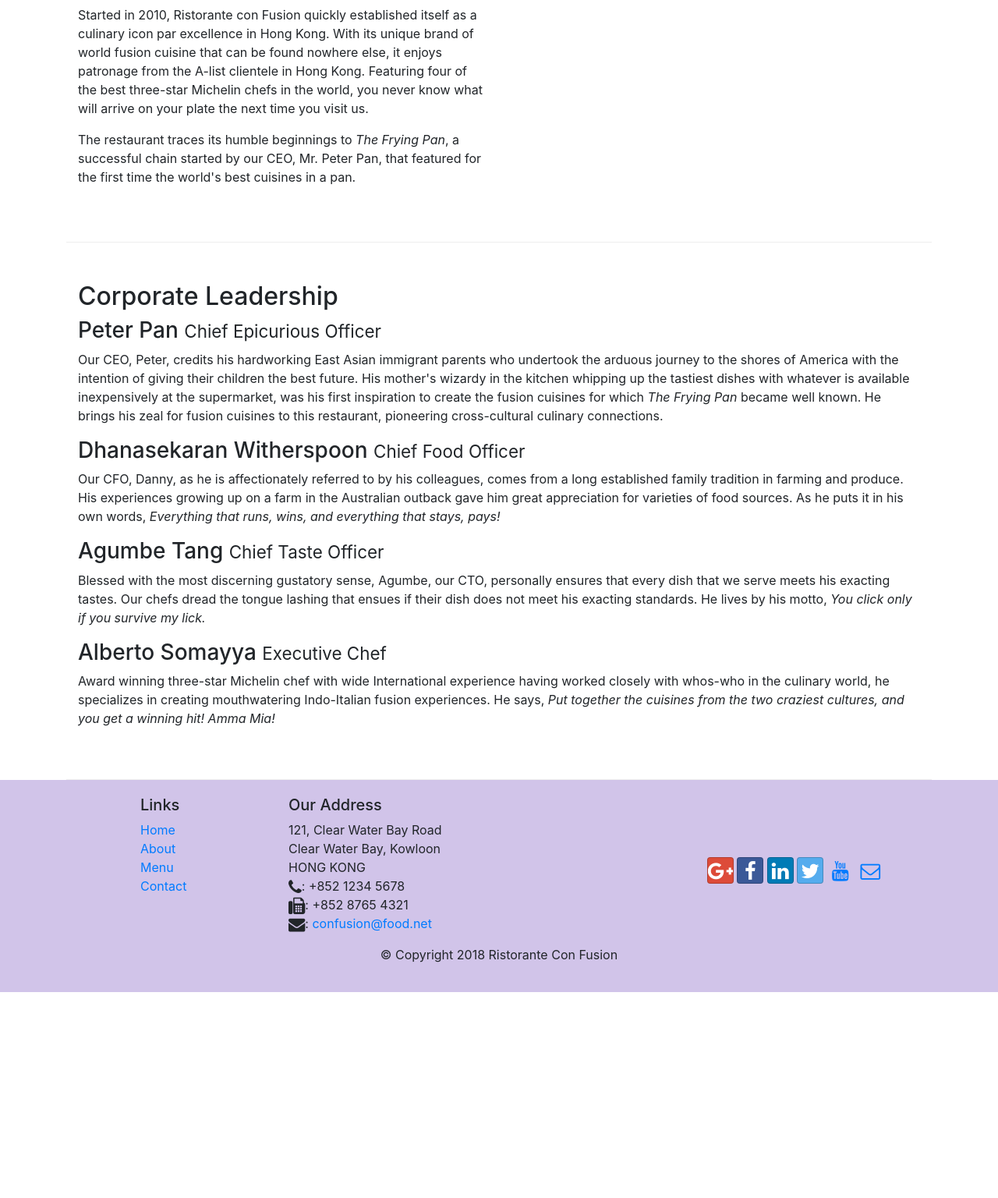
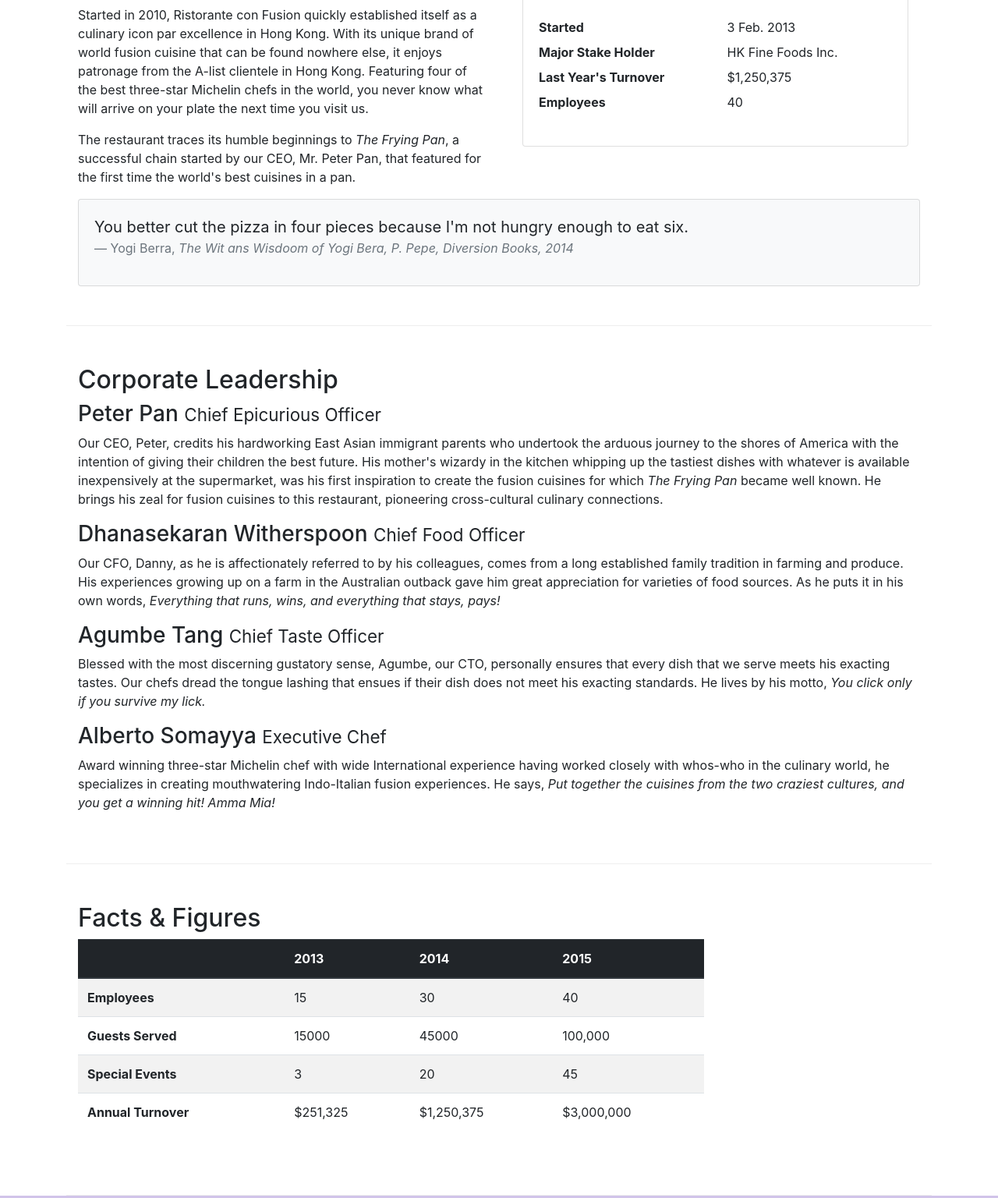
Before and after one commit to chetansolanki89/bootstrap4, a website: page aboutus.html in a window 1280 px wide. Shown: the part 554-2090 px from the top of the page at 78% size. Before the commit the page ends 1826 px from the top, so only its background shows below. Drawn offline with nearby package versions, Linux system fonts and the light colour scheme.

Commit message:
Tables and Cards

```diff
--- a/aboutus.html
+++ b/aboutus.html
@@ -68,6 +68,38 @@
                 <p>The restaurant traces its humble beginnings to <em>The Frying Pan</em>, a successful chain started by our CEO, Mr. Peter Pan, that featured for the first time the world's best cuisines in a pan.</p>
             </div>
             <div class="col-12 col-sm-6">
+                <div class="col-sm">
+                    <div class="card">
+                        <h3 class="class-header bg-primary text-white">Facts At a Glance</h3>
+                        <div class="card-body">
+                            <dl class="row">
+                                <dt class="col-6">Started</dt>
+                                <dd class="col-6">3 Feb. 2013</dd>
+                                <dt class="col-6">Major Stake Holder</dt>
+                                <dd class="col-6">HK Fine Foods Inc.</dd>
+                                <dt class="col-6">Last Year's Turnover</dt>
+                                <dd class="col-6">$1,250,375</dd>
+                                <dt class="col-6">Employees</dt>
+                                <dd class="col-6">40</dd>                   </dt>
+                            </dl>
+                        </div>
+                    </div>
+                </div>
+            </div>
+
+            <div class="col-12">
+                <div class="card card-body bg-light">
+                    <blockquote class="blockquote">
+                        <p class="mb-0">You better cut the pizza in four pieces
+                            because I'm not hungry enough to eat six.
+                        </p>
+                        <footer class="blockquote-footer">Yogi Berra,
+                            <cite title="Source Title">The Wit ans Wisdoom of
+                                Yogi Bera, P. Pepe, Diversion Books, 2014
+                            </cite>
+                        </footer>
+                    </blockquote>
+                </div>
             </div>
         </div>
 
@@ -85,7 +117,50 @@
                 <div class=" d-none d-sm-block"><p>Award winning three-star Michelin chef with wide International experience having worked closely with whos-who in the culinary world, he specializes in creating mouthwatering Indo-Italian fusion experiences. He says, <em>Put together the cuisines from the two craziest cultures, and you get a winning hit! Amma Mia!</em></p></div>
             </div>
        </div>
-
+       <div class="row row-content">
+           <div class="col-12 col-sm-9">
+               <h2>Facts &amp; Figures</h2>
+               <div class="table table-responsive">
+                   <table class="table table-striped">
+                       <thead class="thead-dark">
+                           <tr>
+                               <th>&nbsp;</th>
+                               <th>2013</th>
+                               <th>2014</th>
+                               <th>2015</th>
+                           </tr>
+                       </thead>
+                       <tbody>
+                           <tr>
+                               <th>Employees</th>
+                               <td>15</td>
+                               <td>30</td>
+                               <td>40</td>
+                           </tr>
+                           <tr>
+                               <th>Guests Served</th>
+                               <td>15000</td>
+                               <td>45000</td>
+                               <td>100,000</td>
+                           </tr>
+                           <tr>
+                               <th>Special Events</th>
+                               <td>3</td>
+                               <td>20</td>
+                               <td>45</td>
+                           </tr>
+                           <tr>
+                               <th>Annual Turnover</th>
+                               <td>$251,325</td>
+                               <td>$1,250,375</td>
+                               <td>$3,000,000</td>
+                           </tr>
+                       </tbody>
+                   </table>
+               </div>
+           </div>
+           <div class="col-12 col-sm-3"></div>
+       </div>
     </div>
 
     <footer class="footer">
```
